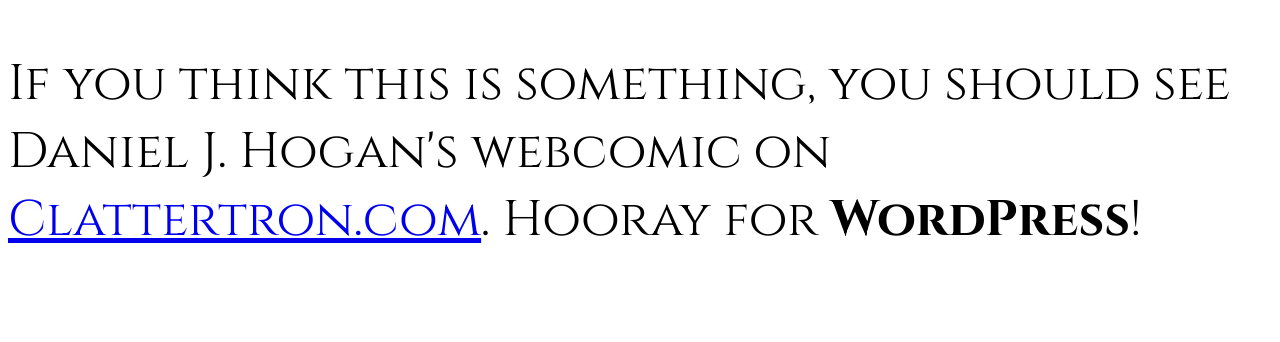
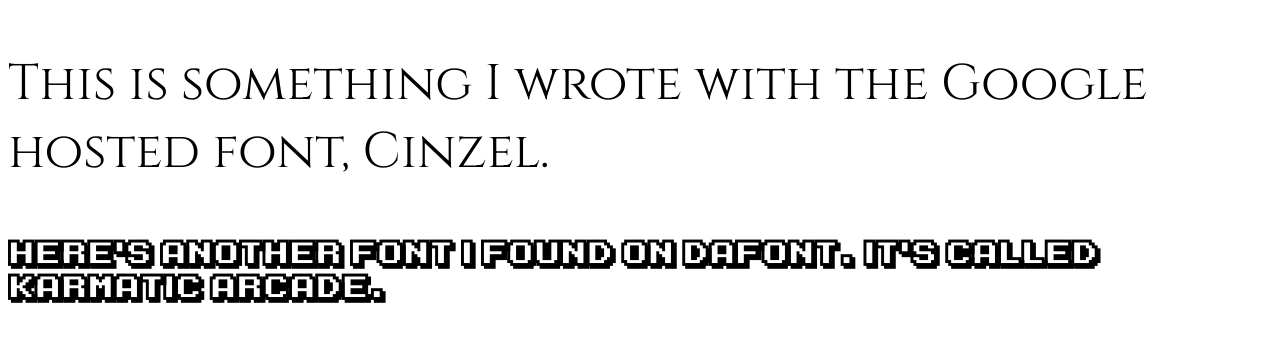
Before and after one commit to danieljhogan/codelab-css-font-families, a plain HTML site: page index.html in a window 1280 px wide. Drawn offline with Linux system fonts and the light colour scheme.

Commit message:
final changes, including both fonts and styles.

```diff
--- a/index.html
+++ b/index.html
@@ -1,16 +1,25 @@
 <!doctype html>
 <html>
   <head>
-    <title>Daniel J. Hogan's webpage!</title>
+    <title>Daniel J. Hogan's Font Stuff!</title>
     <style>
-    body {
-  font-family: 'Cinzel', serif;
-  font-size: 50px;
+    @font-face {
+  font-family: 'karmatic-arcade';
+  src:  url('ka1.ttf') format('truetype')
 }
+      .cinzel-google {
+      font-family: 'Cinzel', serif;
+      font-size: 50px;
+      }
+      .da-font {
+        font-family: 'karmatic-arcade';
+        font-size: 30px;
+      }
   </style>
   <link href='https://fonts.googleapis.com/css?family=Cinzel:700,400' rel='stylesheet' type='text/css'>
   </head>
   <body>
-    <p>If you think this is something, you should see Daniel J. Hogan's webcomic on <a href="http://clattertron.com">Clattertron.com</a>. Hooray for <strong>WordPress</strong>!</p>
+    <p class="cinzel-google">This is something I wrote with the Google hosted font, Cinzel.</p>
+    <p class="da-font">Here's another font I found on DaFont. It's called Karmatic Arcade.</p>
   </body>
 </html>
```
Also changed, not shown: ka1.ttf (added).
